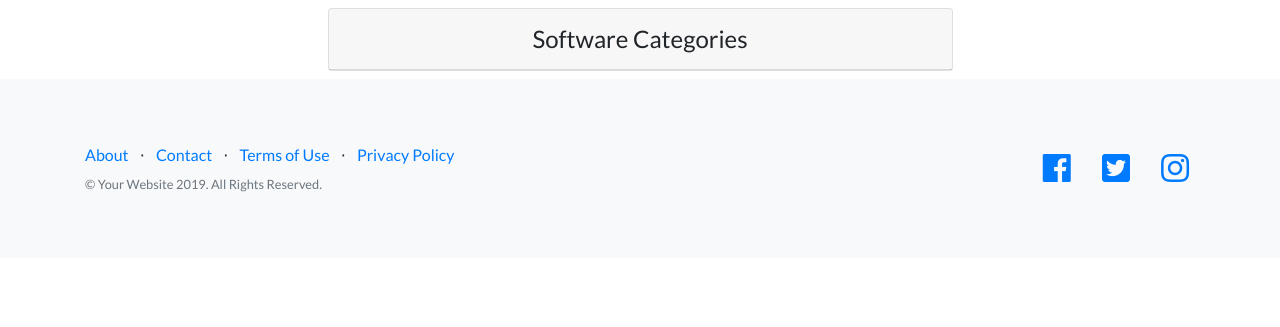
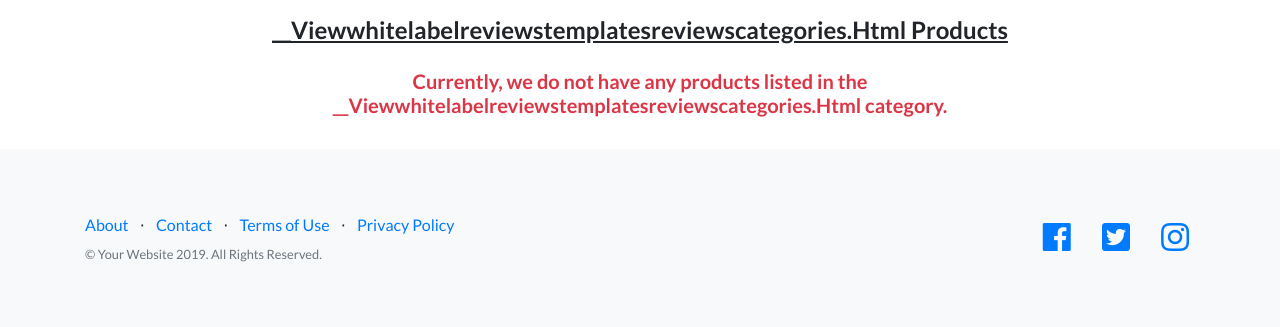
Before and after one commit to jgullbrand/wlabel-software-review, a Django app: template whitelabel/reviews/templates/reviews/categories.html in a window 1280 px wide. Shown: the part 58-385 px from the top of the page. Run offline with Django 3.2, Linux system fonts and the light colour scheme; the template is opened without the code that fills it, so the values that code supplies are empty; parts of the project's set-up code (start-up, migrations or seed data) failed here and were passed over; some libraries are stand-ins or nearby versions.

Commit message:
template tags, slugfield, etc.

```diff
--- a/whitelabel/reviews/models.py
+++ b/whitelabel/reviews/models.py
@@ -1,5 +1,6 @@
 from django.db import models
 from django.contrib.auth.models import User
+from django.template.defaultfilters import slugify
 
 class SoftwareProduct(models.Model):
 	product_name = models.CharField(max_length=150)
@@ -30,6 +31,11 @@
 
 class Category(models.Model):
 	category_name = models.CharField(max_length=150)
+	category_url = models.SlugField(max_length=500, blank=True)
+
+	def save(self, *args, **kwargs):
+		self.category_url= slugify(self.category_name)
+		super(Category, self).save(*args, **kwargs)
 
 	class Meta:
 		verbose_name_plural = "Categories"
--- a/whitelabel/reviews/templates/reviews/base.html
+++ b/whitelabel/reviews/templates/reviews/base.html
@@ -37,7 +37,7 @@
       <div class="collapse navbar-collapse" id="navbarResponsive">
         <ul class="navbar-nav ml-auto">
           <li class="nav-item">
-            <a class="nav-link mr-3" href="{% url 'categories' %}">Software Categories</a>
+            <a class="nav-link mr-3" href="#">Software Categories</a>
           </li>
           {% if user.is_authenticated %}
           <li class="nav-item">
--- a/whitelabel/reviews/templates/reviews/categories.html
+++ b/whitelabel/reviews/templates/reviews/categories.html
@@ -1,24 +1,41 @@
 {% extends "reviews/base.html" %}
+
+{% load reviews_tags %}
 
 {% block content %}
 
+<div class="col-md-8 mx-auto text-center mt-3">
+  <h4><u>{{ request.path|hyphen_replace|cut:"/"|title}} Products</u></h4>
+</div>
   <div class="row my-2">
 
       <!-- software categories Column -->
-      <div class="col-md-6 mx-auto">
+      <div class="col-md-8 mx-auto">
+        {% if product_list %}
+          {% for product in product_list %}
+          <!-- Product Post -->
+          <div class="card mb-4 mt-3">
+            <div class="card-body">
+              <img class="mr-3 article-img" src="" height="75px" width="75px" margin-right = "30px">
+              <span style="font-size: 20pt"> {{product.product_name}}</span>
+              <p class="card-text">{{product.description}}</a></p>
+              {{product.admin_user}}
+            </div>
+            <div class="card-footer">
+              <button type="button" class="btn btn-secondary btn-sm">Read Reviews</button>
+              <a class= "ml-2" href="#">8.9 out of 10 (20 reviews)</a>
+              <button type="button" class="btn btn-primary btn-sm float-right">Visit Website &rarr;</button>
+            </div>
+          </div>
+          {% endfor %}
+        {% else %}
+        <div class="mb-4 mt-3 mx-auto text-center text-danger">
+          <h5>Currently, we do not have any products listed in the {{ request.path|hyphen_replace|cut:"/"|title}} category.</h5>
+        </div>
+        {% endif %}
 
-        <div class="card">
-          <div class="card-header text-center">
-            <span style="font-size: 18pt"> Software Categories</span>
-          </div>
-          <ul class="list-group list-group-flush">
-            {% for category in categories %}
-            <li style="font-size: 13pt" class="list-group-item">{{category.category_name}}
-              <a href="#"><button type="button" class="btn btn-primary btn-sm float-right">View Software Products &rarr;</button></a>
-            </li>
-            {% endfor %}
-          </ul>
-        </div>
+      </div>
+
 
         <!-- software categories -->
 
--- a/whitelabel/reviews/templates/reviews/home.html
+++ b/whitelabel/reviews/templates/reviews/home.html
@@ -37,7 +37,7 @@
     <div class="col-md-4 my-3 mx-auto">
       <div class="card h-100">
         <div class="card-header text-center text-white">
-            <strong><a href="#">{{category.category_name}}</a></strong>
+            <strong><a href="{% url 'categories' category.category_url %}">{{category.category_name}}</a></strong>
         </div>
       </div>
     </div>
--- /dev/null
+++ b/whitelabel/reviews/templatetags/reviews_tags.py
@@ -0,0 +1,7 @@
+from django import template
+
+register = template.Library()
+
+@register.filter
+def hyphen_replace(value):
+    return value.replace("-"," ")
--- a/whitelabel/reviews/urls.py
+++ b/whitelabel/reviews/urls.py
@@ -1,9 +1,8 @@
 from django.urls import path
-from .views import HomeView, CategoriesView
+from .views import HomeView, CategoryView
 from . import views
 
 urlpatterns = [
     path('', HomeView.as_view(), name = 'home'),
-    path('categories/', CategoriesView.as_view(), name = 'categories'),
-    path('software_products/', views.software_products, name = 'software_products')
+    path('<str:category_url>/', CategoryView.as_view(), name = 'categories'),
 ]
```
Also changed, not shown: whitelabel/reviews/templates/reviews/software_products.html (deleted, +0 -37 lines), whitelabel/reviews/views.py (+11 -7 lines), whitelabel/reviews/migrations/0005_auto_20190402_1343.py (added), whitelabel/reviews/templatetags/__init__.py (added).
